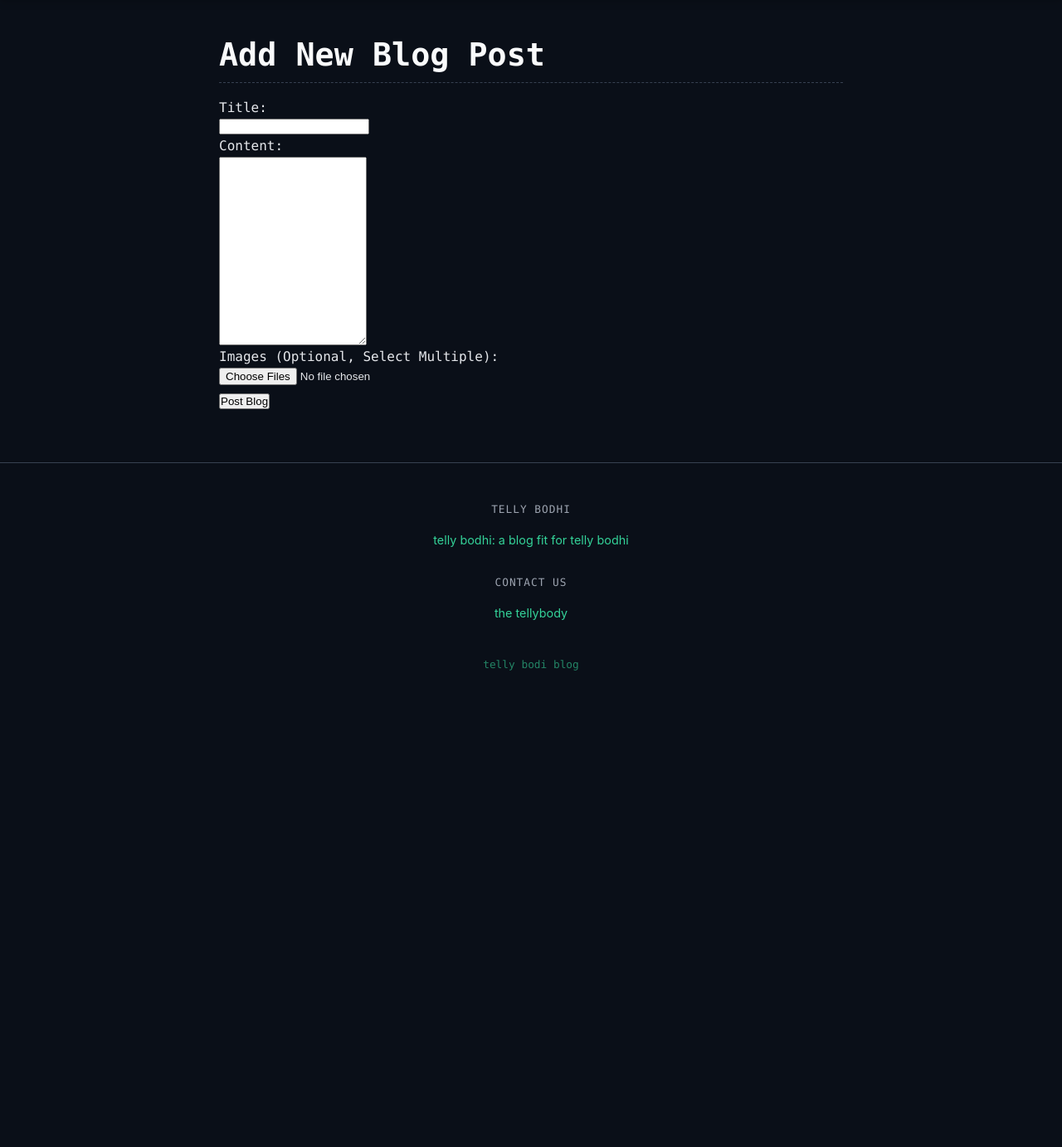
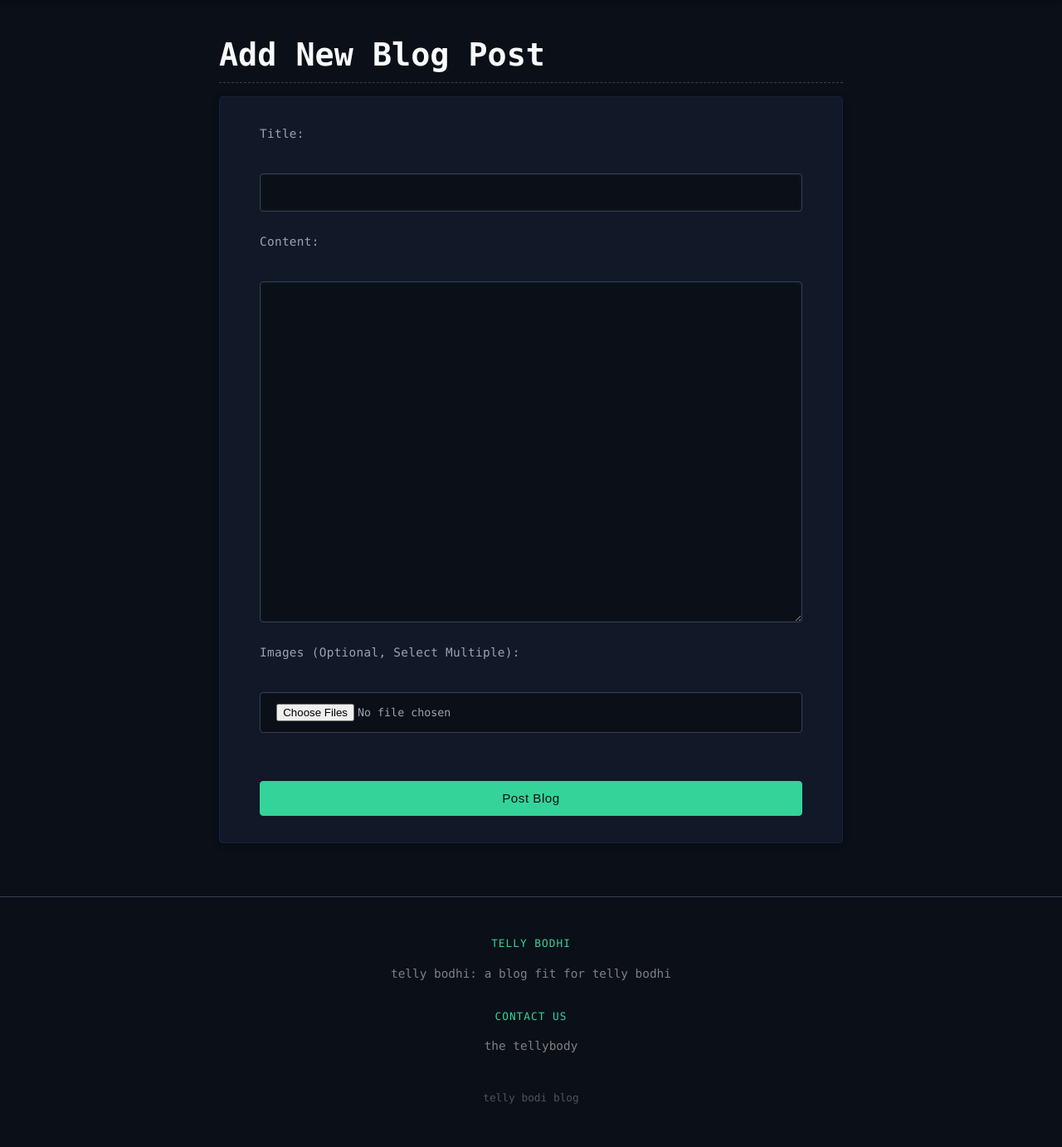
Before and after one commit to xzzaaa/FULLSTACK, a PHP site: page /add_blog.php in a window 1280 px wide. Shown: the part 64-1446 px from the top of the page at 83% size. Before the commit the page ends 872 px from the top, so only its background shows below. Run offline with PHP 8.4, Linux system fonts and the light colour scheme; the visitor is signed in with stand-in values (Sample User, id 1); style sheets or scripts are compiled from the project's sources.

Commit message:
finalfinal?

```diff
--- a/public_html/Login.php
+++ b/public_html/Login.php
@@ -42,7 +42,8 @@ if ($_SERVER['REQUEST_METHOD'] === 'POST') {
                 <input type="password" id="password" name="password" placeholder="Lösenord" required>
                 <button type="submit">Logga in</button>
             </form>
-            <h3>Registrera dig <a href="register.php">Sign up</a></h3>
+            <h3>Har du inte ett konto än?: <form action="register.php">
+    <input type="submit" value="Sign up" /></form></h3>
         </div>
     </div>
     <p id="response"></p>
--- a/public_html/register.php
+++ b/public_html/register.php
@@ -61,7 +61,8 @@ if ($_SERVER['REQUEST_METHOD'] === 'POST') {
 
 
 
-    <h3>Har du redan ett konto?<a href="Login.php">Logga in</a></h3>
+    <h3>Har du redan ett konto?:<form action="Login.php">
+    <input type="submit" value="Log in" /></form></h3>
     </div>
     </div>
     <p id="response"></p>
--- a/public_html/stylesheet.scss
+++ b/public_html/stylesheet.scss
@@ -1,8 +1,5 @@
-
 $font-primary: 'Source Code Pro', Consolas, Monaco, 'Andale Mono', 'Ubuntu Mono', monospace;
-$font-secondary: 'Inter', -apple-system, BlinkMacSystemFont, "Segoe UI", Roboto, Helvetica, Arial, sans-serif;
-
-$font-secondary: 'Inter', -apple-system, BlinkMacSystemFont, "Segoe UI", Roboto, Helvetica, Arial, sans-serif;
+$font-secondary:'Source Code Pro', Consolas, Monaco, 'Andale Mono', 'Ubuntu Mono', monospace;
 
 $color-bg-deep: #0a0f18;
 $color-bg-surface: #111827;
@@ -12,12 +9,12 @@ $color-border: #374151;
 $color-text-primary: #e5e7eb;
 $color-text-secondary: #9ca3af;
 $color-text-heading: #f9fafb;
+$color-text-muted: grey;
 
 $color-accent-green: #34d399;
 $color-accent-green-hover: #6ee7b7;
 $color-accent-secondary: #6366f1;
 $color-accent-secondary-hover: #818cf8;
-$color-text-muted:$color-accent-green;
 
 $color-success: $color-accent-green;
 $color-danger: #f87171;
@@ -28,6 +25,7 @@ $radius-lg: 6px;
 $shadow-glow-green: 0 0 8px 0 rgba($color-accent-green, 0.4);
 $shadow-glow-focus: 0 0 0 3px rgba($color-accent-green, 0.3);
 $shadow-card: 0 2px 8px -1px rgba(0, 0, 0, 0.3), 0 1px 4px -2px rgba(0, 0, 0, 0.2);
+$shadow-comment-hover: 0 0 5px rgba($color-accent-green, 0.2);
 
 $transition-duration: 0.2s;
 $transition-timing: ease-out;
@@ -73,7 +71,7 @@ h2 { font-size: 1.8rem; color: $color-accent-green; }
 h3 { font-size: 1.3rem; font-weight: 500; color: lighten($color-accent-green, 10%); }
 h4 { font-size: 1.1rem; font-weight: 500; color: $color-text-secondary; }
 
-p { margin-bottom: $spacing-unit * 1.2; color: $color-text-secondary; font-family: $font-secondary; }
+p { margin-bottom: $spacing-unit * 1.2; color: $color-text-secondary; }
 a { color: $color-accent-green; text-decoration: none; transition: $transition-base; &:hover { color: $color-accent-green-hover; text-decoration: none; filter: brightness(1.1); } }
 strong { font-weight: 600; color: $color-text-heading; }
 small, .post-meta, .comment-time { font-size: 0.85em; color: $color-text-muted; display: block; font-family: $font-primary; }
@@ -85,7 +83,7 @@ img { max-width: 100%; height: auto; vertical-align: middle; border-radius: $rad
   border-radius: $radius-base;
   padding: $spacing-unit * 1.8 $spacing-unit * 2.2;
   margin-bottom: $spacing-unit * 2;
-  border: 1px solid $color-border;
+  border: 1px solid lighten($color-bg-surface, 5%);
   transition: $transition-base;
   box-shadow: $shadow-card;
 }
@@ -125,41 +123,121 @@ nav {
 %btn-link { @extend %btn-base; background: none; border: none; color: $color-accent-green; padding: 0; text-decoration: underline; font-weight: 400; &:hover { color: $color-accent-green-hover; } }
 %btn-danger-outline { @extend %btn-base; background: none; border: 1px solid $color-danger; color: $color-danger; &:hover { background-color: rgba($color-danger, 0.1); } }
 
-.comment-btn { @extend %btn-primary-green; }
-.login-container button { @extend %btn-primary-green; width: 100%; margin-top: $spacing-unit * 1.5;}
-#submitButton input[type="submit"] { @extend %btn-primary-green; width: 100%; margin-top: $spacing-unit * 1.5; }
-.intro-page a.flex-button { @extend %btn-primary-green; min-width: 200px; padding: $spacing-unit $spacing-unit*2; margin: $spacing-unit * 0.7; }
+.comment-btn,
+.login-container button,
+input[type="submit"],
+button[type="submit"],
+.intro-page a.flex-button
+{
+    @extend %btn-primary-green;
+    width: auto;
+    margin-top: $spacing-unit;
+}
+
+.login-container button,
+input[type="submit"],
+button[type="submit"]
+{
+    width: 100%;
+    margin-top: $spacing-unit * 1.5;
+}
+
 .post-actions .read-more, .post-actions .action-link { @extend %btn-secondary; font-size: 0.9em; padding: $spacing-unit*0.5 $spacing-unit*1; margin: 0; margin-right: $spacing-unit*0.8; }
-.reply-btn, .toggle-replies-btn { @extend %btn-ghost; font-size: 0.875em; padding: $spacing-unit * 0.2 $spacing-unit * 0.8; }
+.reply-btn, .toggle-replies-btn { @extend %btn-ghost; font-size: 0.875em; padding: $spacing-unit * 0.2 $spacing-unit * 0.8; margin: 0.35vw; }
 .cancel-reply-btn { @extend %btn-danger-outline; font-size: 0.8em !important; padding: 1px 6px !important; border-width: 1px !important; margin-left: $spacing-unit*0.5 !important; }
-.vote-btn { @extend %btn-ghost; border: 1px solid $color-border; color: $color-text-muted; width: 30px; height: 30px; padding: 0; border-radius: $radius-base; font-size: 1rem; transition: $transition-base, transform 0.15s ease; &:hover { transform: scale(1.1); background-color: $color-bg-surface-alt; } &[data-vote-type="1"]:hover { border-color: $color-success; color: $color-success; } &[data-vote-type="-1"]:hover { border-color: $color-danger; color: $color-danger; } }
+.vote-btn { @extend %btn-ghost; border: 1px solid $color-border; margin: 0.35vw; color: $color-text-muted; width: 30px; height: 30px; padding: 0; border-radius: $radius-base; font-size: 1rem; transition: $transition-base, transform 0.15s ease; &:hover { transform: scale(1.1); background-color: $color-bg-surface-alt; } &[data-vote-type="1"]:hover { border-color: $color-success; color: $color-success; } &[data-vote-type="-1"]:hover { border-color: $color-danger; color: $color-danger; } }
 a.read-more-link { @extend %btn-link; display: inline-block; margin-top: $spacing-unit * 1; font-size: 0.95em; font-weight: 500; letter-spacing: 0.3px; }
 
-
-.form-container > .login-container, .contactForm form { @extend %card; padding: $spacing-unit * 2 $spacing-unit * 3; }
-.form-container, .contactForm { padding: 0; }
-.login-container, .contactForm form {
-     label { display: block; margin-bottom: $spacing-unit * 0.5; font-weight: 500; font-size: 0.9rem; color: $color-text-secondary; letter-spacing: 0.3px; }
-     input[type="text"], input[type="email"], input[type="password"], textarea { width: 100%; padding: $spacing-unit * 0.8 $spacing-unit * 1.2; border: 1px solid $color-border; border-radius: $radius-base; font-size: 1rem; margin-bottom: $spacing-unit * 1.5; transition: $transition-base; background-color: $color-bg-deep; color: $color-text-primary; font-family: $font-primary; &:focus { outline: none; border-color: $color-accent-green; box-shadow: $shadow-glow-focus; background-color: $color-bg-surface; } }
-     textarea { min-height: 140px; resize: vertical; line-height: 1.6; }
-     #response, .form-error, .form-success { margin-top: $spacing-unit*1.2; text-align: center; padding: $spacing-unit $spacing-unit*1.2; border-radius: $radius-base; font-size: 0.9em; border: 1px solid transparent; }
-     #response.success, .form-success { background-color: rgba($color-success, 0.15); color: lighten($color-success, 10%); border-color: rgba($color-success, 0.3); }
-     #response.error, .form-error { background-color: rgba($color-danger, 0.15); color: lighten($color-danger, 10%); border-color: rgba($color-danger, 0.3); }
-     .form-footer-links { margin-top: $spacing-unit*2; text-align: center; font-size: 0.9em; }
+@keyframes pulsate-glow {
+    0% { text-shadow: 0 0 5px rgba($color-accent-green, 0.8), 0 0 10px rgba($color-accent-green, 0.5); }
+    100% { text-shadow: 0 0 8px rgba($color-accent-green, 1), 0 0 15px rgba($color-accent-green, 0.8); }
 }
 
+.form-container > .login-container, .contactForm form, .add-blog-form {
+    @extend %card;
+    padding: $spacing-unit * 2 $spacing-unit * 3;
+}
+.form-container, .contactForm { padding: 0; }
+
+.login-container label, .contactForm form label, .add-blog-form label {
+    display: block; margin-bottom: $spacing-unit * 0.5; font-weight: 500; font-size: 0.9rem; color: $color-text-secondary; letter-spacing: 0.3px;
+}
+
+input[type="text"], input[type="email"], input[type="password"], textarea {
+    width: 100%;
+    padding: $spacing-unit * 0.8 $spacing-unit * 1.2;
+    border: 1px solid $color-border;
+    border-radius: $radius-base;
+    font-size: 1rem;
+    margin-bottom: $spacing-unit * 1.5;
+    transition: $transition-base;
+    background-color: $color-bg-deep;
+    color: $color-accent-green;
+    font-family: $font-primary;
+    caret-color: $color-accent-green;
+    box-shadow: inset 0 0 5px rgba($color-accent-green, 0.1);
+    text-shadow: 0 0 2px rgba($color-accent-green, 0.4);
+
+    &:focus {
+        outline: none;
+        border-color: $color-accent-green;
+        box-shadow: $shadow-glow-focus, inset 0 0 8px rgba($color-accent-green, 0.2);
+        background-color: lighten($color-bg-deep, 3%);
+        color: $color-accent-green-hover;
+        text-shadow: 0 0 5px rgba($color-accent-green, 0.8), 0 0 10px rgba($color-accent-green, 0.5);
+        animation: pulsate-glow 1.5s ease-in-out infinite alternate;
+    }
+    &::placeholder {
+        color: rgba($color-text-muted, 0.6);
+        opacity: 1;
+    }
+}
+
+textarea {
+    min-height: 140px;
+    resize: vertical;
+    line-height: 1.6;
+}
+
+input[type="file"] {
+    width: 100%;
+    margin-bottom: $spacing-unit * 1.5;
+    color: $color-text-secondary;
+    background-color: $color-bg-deep;
+    border: 1px solid $color-border;
+    border-radius: $radius-base;
+    padding: $spacing-unit * 0.8 $spacing-unit * 1.2;
+    font-family: $font-primary;
+    cursor: pointer;
+    transition: $transition-base;
+    &:hover { border-color: $color-accent-green; color: $color-accent-green-hover; }
+    &:focus { outline: none; border-color: $color-accent-green; box-shadow: $shadow-glow-focus; }
+}
+
+
+.login-container #response, .contactForm form #response, .add-blog-form .form-error, .add-blog-form .form-success {
+    margin-top: $spacing-unit*1.2; text-align: center; padding: $spacing-unit $spacing-unit*1.2; border-radius: $radius-base; font-size: 0.9em; border: 1px solid transparent;
+}
+#response.success, .form-success { background-color: rgba($color-success, 0.15); color: lighten($color-success, 10%); border-color: rgba($color-success, 0.3); }
+#response.error, .form-error { background-color: rgba($color-danger, 0.15); color: lighten($color-danger, 10%); border-color: rgba($color-danger, 0.3); }
+
+.login-container .form-footer-links, .contactForm form .form-footer-links, .add-blog-form .form-footer-links {
+    margin-top: $spacing-unit*2; text-align: center; font-size: 0.9em;
+}
+
+
 .post-container { background: none; border: none; box-shadow: none; padding: 0; margin-bottom: $spacing-unit * 2.5;
-    .post-title { font-size: 1rem; color: $color-text-muted; text-transform: uppercase; letter-spacing: 1px; margin-bottom: $spacing-unit * 1; font-weight: 500; border-bottom: 1px solid $color-border; padding-bottom: $spacing-unit*0.5; }
+    .post-title { font-size: 1rem; color: $color-text-muted; text-transform: uppercase; letter-spacing: 1px; margin-bottom: $spacing-unit * 1; font-weight: 500; border-bottom: 1px dashed $color-border; padding-bottom: $spacing-unit*0.5; }
     .blog-post { @extend %card; box-shadow: $shadow-card; }
 }
 .blog-post, .blog-post-full {
      @extend %card;
      &:hover { transform: translateY(-3px); box-shadow: 0 6px 20px -4px rgba(0,0,0, 0.3), 0 3px 10px -5px rgba(0,0,0, 0.25); }
-     h2, h3.post-heading { margin-bottom: $spacing-unit * 0.5; font-weight: 600; a.blog-title, & { color: $color-text-heading; text-decoration: none; } a.blog-title:hover { color: $color-accent-green; } }
+     h2, h3.post-heading { margin-bottom: $spacing-unit * 0.5; font-weight: 600; a.blog-title, & { color: $color-accent-green; text-decoration: none; } a.blog-title:hover { color: $color-accent-green-hover; } } // Titles are green
      .post-meta { margin-bottom: $spacing-unit * 1.8; color: $color-text-muted; font-size: 0.85em; }
-     .post-excerpt p, .post-content-full p { color: $color-text-secondary; font-family: $font-secondary; font-size: 1.05rem; line-height: 1.75; }
+     .post-excerpt p, .post-content-full p { color: $color-text-secondary; font-family: $font-primary; font-size: 1.05rem; line-height: 1.75; } // Paragraphs use primary font
      .blog-post-image { border-radius: $radius-base; margin-top: $spacing-unit * 1.5; margin-bottom: $spacing-unit * 1.5; display: block; border: 1px solid $color-border; }
-     .image-gallery { margin: $spacing-unit*2 0; }
+     .image-gallery { display: grid; grid-template-columns: repeat(auto-fit, minmax(150px, 1fr)); gap: $spacing-unit * 0.8; margin: $spacing-unit * 1.8 0; }
 }
 .blog-post { border-bottom: none; padding-bottom: $spacing-unit * 2;
   &:last-child { margin-bottom: $spacing-unit * 2; padding-bottom: $spacing-unit * 2; }
@@ -172,13 +250,13 @@ a.read-more-link { @extend %btn-link; display: inline-block; margin-top: $spacin
    .post-content-full { margin-top: $spacing-unit*1.5; }
 }
 
-
 .comments-section { margin-top: $spacing-unit * 3; border-top: 1px solid $color-border; padding-top: $spacing-unit * 2.5; h3 { margin-bottom: $spacing-unit * 2; font-size: 1.5rem; color: $color-accent-green-hover; }
   .comment-box {
-     @extend %card; box-shadow: none; border-left: 3px solid $color-border; transition: border-left-color 0.3s ease, background-color 0.3s ease; padding: $spacing-unit * 1.5 $spacing-unit * 1.8; margin-bottom: $spacing-unit * 1.5; background-color: $color-bg-surface; border: 1px solid $color-border;
+     @extend %card; box-shadow: none; border-left: 3px solid $color-border; transition: border-left-color 0.3s ease, background-color 0.3s ease, box-shadow 0.3s ease; padding: $spacing-unit * 1.5 $spacing-unit * 1.8; margin-bottom: $spacing-unit * 1.5; background-color: $color-bg-surface; border: 1px solid $color-border;
       &:target { border-left-color: $color-accent-green; background-color: lighten($color-bg-surface, 4%); }
+      &:hover { box-shadow: $shadow-comment-hover; } // Add subtle glow on hover
      .comment-header { align-items: center; margin-bottom: $spacing-unit*0.6; .comment-username { font-weight: 600; color: $color-text-heading; font-size: 0.95rem; } .comment-time { color: $color-text-muted; font-size: 0.8em; } }
-     .comment-content { font-size: 1rem; color: $color-text-secondary; white-space: pre-wrap; line-height: 1.7; font-family: $font-secondary; }
+     .comment-content { font-size: 1rem; color: $color-text-secondary; white-space: pre-wrap; line-height: 1.7; font-family: $font-primary; } // Comment content uses primary font
      .comment-actions { margin-top: $spacing-unit * 1.2; gap: $spacing-unit;
         .vote-section { gap: $spacing-unit * 0.6;
           span { font-size: 0.9em; font-weight: 600; color: $color-text-secondary; min-width: 15px; }
@@ -202,8 +280,8 @@ footer {
   background-color: $color-bg-deep;
   border-top: 1px solid $color-border; color: $color-text-muted;
   .footercontainer2, .socials, .label { margin-bottom: $spacing-unit * 2;
-      h3 { font-family: $font-primary; font-size: 0.8rem; color: $color-text-secondary; font-weight: 500; margin-bottom: $spacing-unit; text-transform: uppercase; letter-spacing: 1px; }
-      p, a { color: $color-text-muted; font-size: 0.9rem; line-height: 1.6; &:hover { color: $color-accent-green; } }
+      h3 { font-family: $font-primary; font-size: 0.8rem; color: $color-accent-green; font-weight: 500; margin-bottom: $spacing-unit; text-transform: uppercase; letter-spacing: 1px; } // Footer headings green
+      p, a { color: $color-text-muted; font-size: 0.9rem; line-height: 1.6; } // Removed explicit font-family, will inherit $font-primary
   }
   .socials a { font-size: 1.5em; margin: 0 $spacing-unit * 0.7; transition: $transition-base; color: $color-text-muted; &:hover { color: $color-accent-green-hover; transform: scale(1.2) rotate(5deg); } }
   .copyright { margin-top: $spacing-unit * 2.5; font-size: 0.8em; opacity: 0.6; }
@@ -231,7 +309,7 @@ footer {
 }
 
 .sr-only { border: 0 !important; clip: rect(1px, 1px, 1px, 1px) !important; -webkit-clip-path: inset(50%) !important; clip-path: inset(50%) !important; height: 1px !important; margin: -1px !important; overflow: hidden !important; padding: 0 !important; position: absolute !important; width: 1px !important; white-space: nowrap !important; }
-#loading-indicator { text-align: center; padding: 20px; display: none; font-style: normal; color: $color-text-muted; font-size: 1rem; font-weight: 500; }
+#loading-indicator { text-align: center; padding: $spacing-unit*2; display: none; font-style: normal; color: $color-accent-green; font-size: 1rem; font-weight: 500; } // Loading indicator green
 
 @keyframes fadeIn { from { opacity: 0; transform: translateY(10px); } to { opacity: 1; transform: translateY(0); } }
-.blog-post, .comment-box { animation: fadeIn 0.4s $transition-timing forwards; opacity: 0; animation-delay: calc(var(--animation-order, 0) * 50ms); }
+.animate-fade-in { animation: fadeIn 0.4s $transition-timing forwards; opacity: 0; animation-delay: calc(var(--animation-order, 0) * 50ms); }
```
Also changed, not shown: public_html/uploads/img_682325d214df04.48389131.jpg (added), public_html/uploads/img_682329d2c3b718.03488986.jpg (added).
